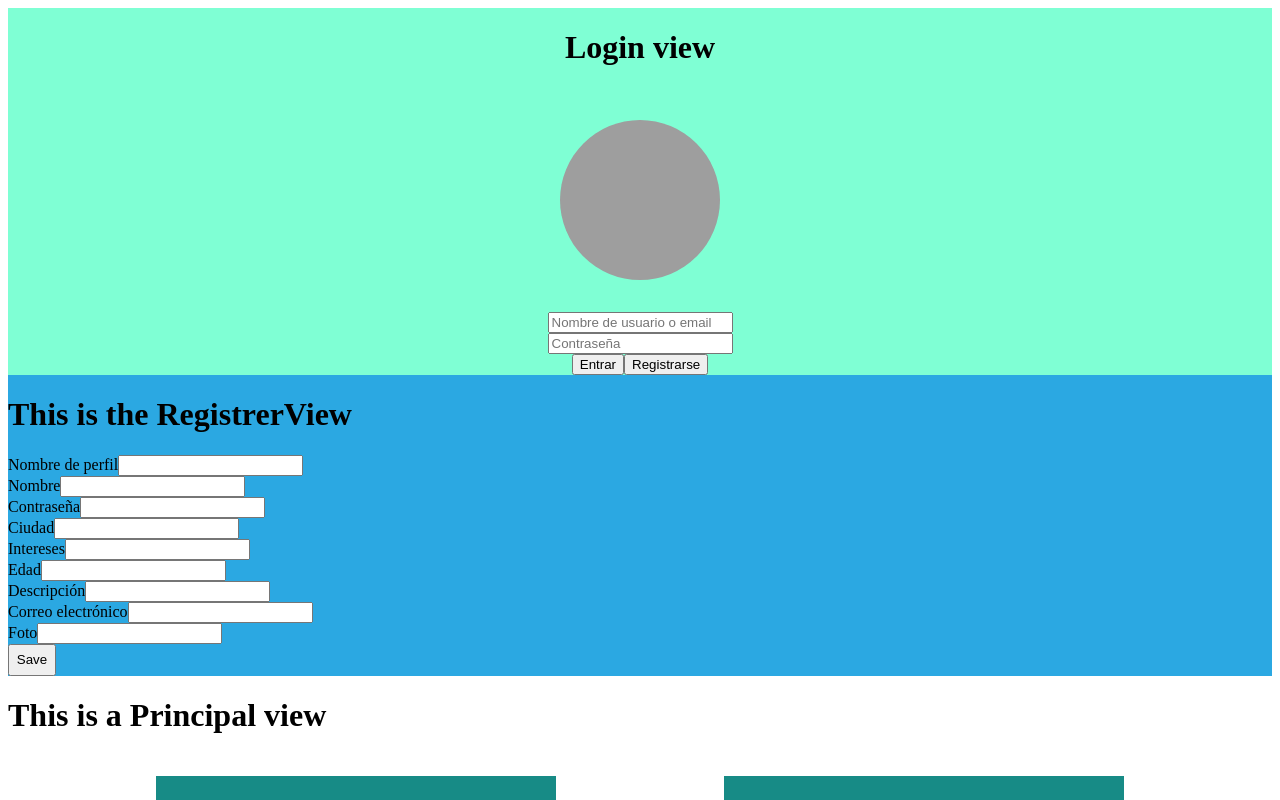
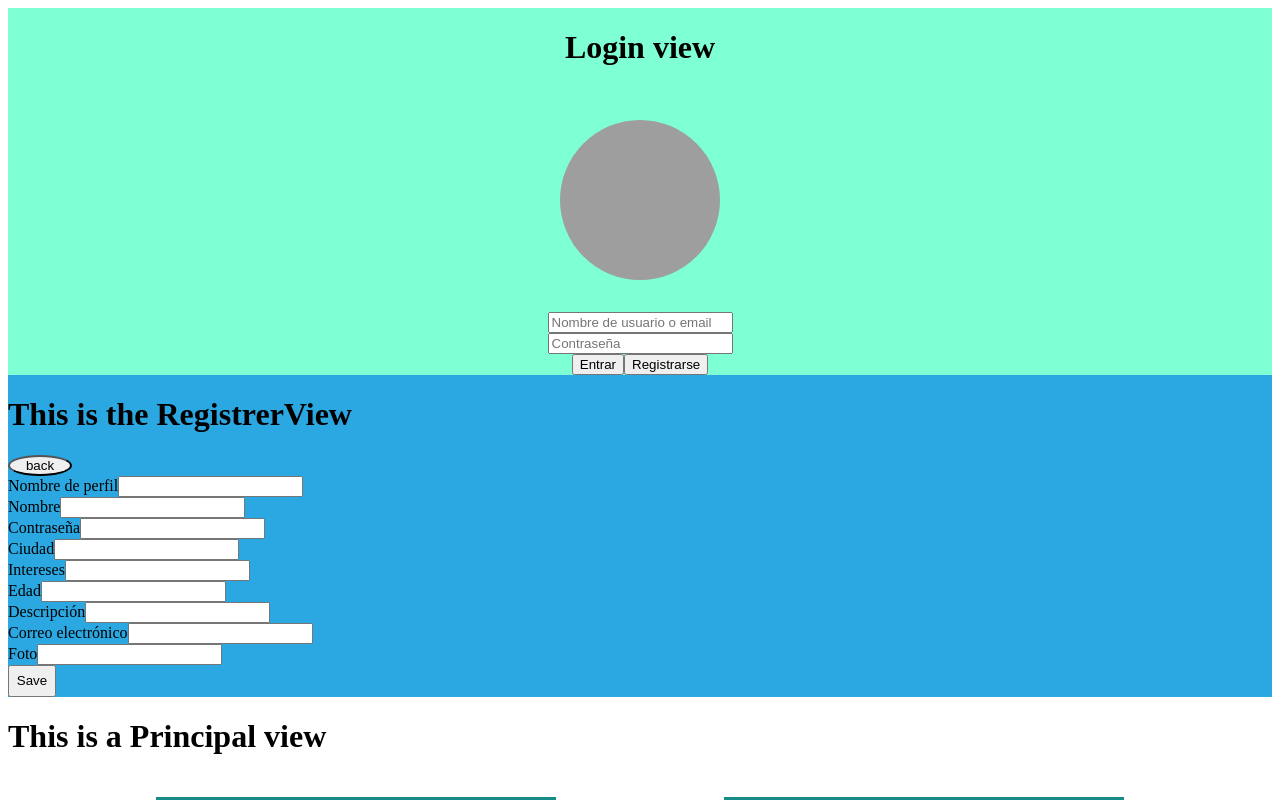
Before and after one commit to JoseLuCG/Proyecto_FinalCurso, a React (Create React App) app in the folder frontend/: page / in a window 1280 px wide. Shown: the top 800 px of the page. Built offline with nearby package versions, Linux system fonts and the light colour scheme; grey boxes are pictures that could not be loaded.

Commit message:
Implement the <CircleButton> in the <RegistrerView>

```diff
--- a/frontend/src/Views/RegistrerView/RegistrerView.jsx
+++ b/frontend/src/Views/RegistrerView/RegistrerView.jsx
@@ -1,3 +1,4 @@
+import CircleButton from '../../components/CircleButton/CircleButton';
 import SaveButton from '../../components/SaveButton/SaveButton';
 import './RegistrerView.css';
 
@@ -5,6 +6,7 @@ function RegistrerView() {
     return(
         <div className='registrerContainer'>
             <h1>This is the RegistrerView</h1>
+            <CircleButton/>
             <label>
                 Nombre de perfil
                 <input id="nameProfile" type="text"/>
```
